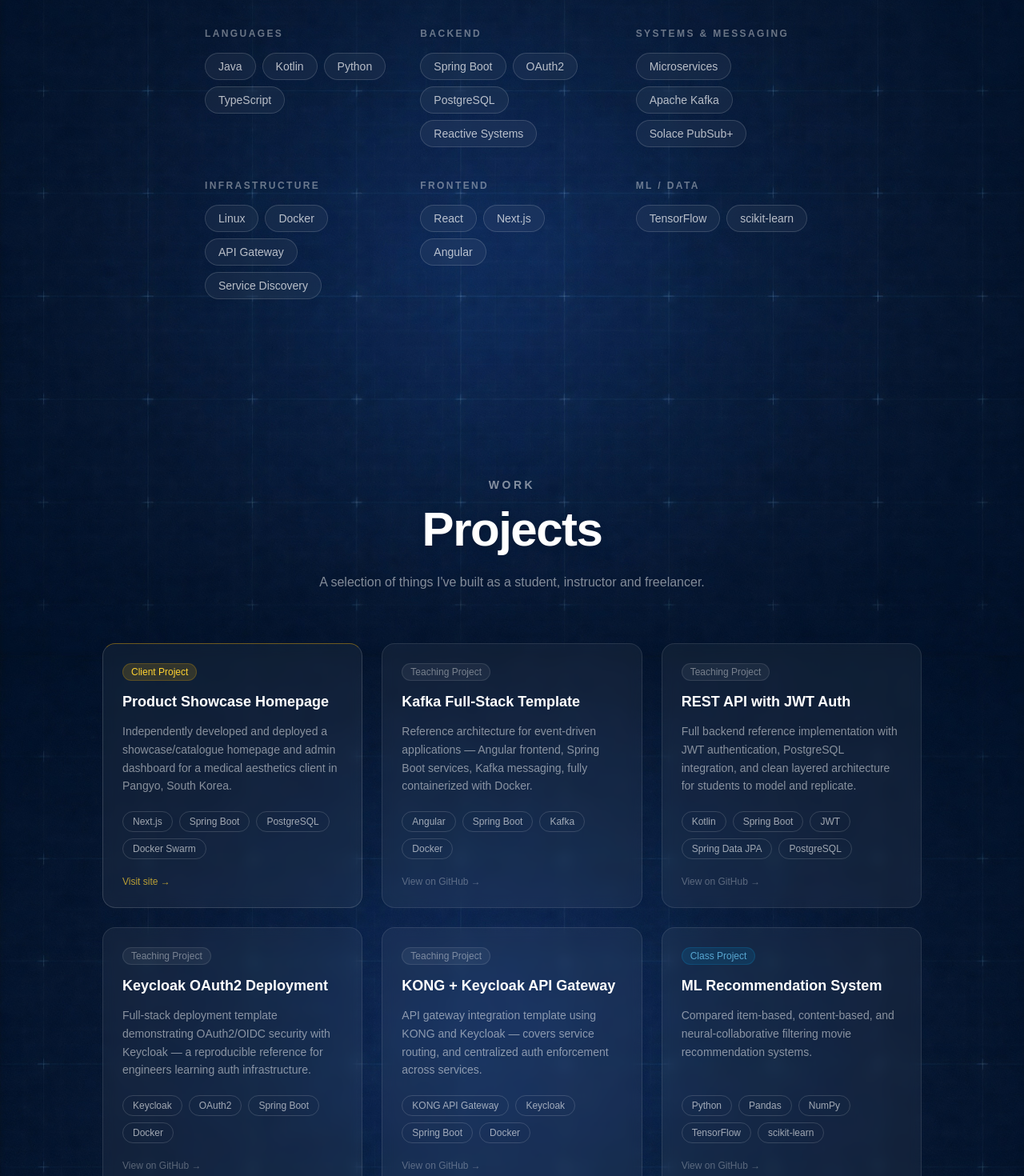
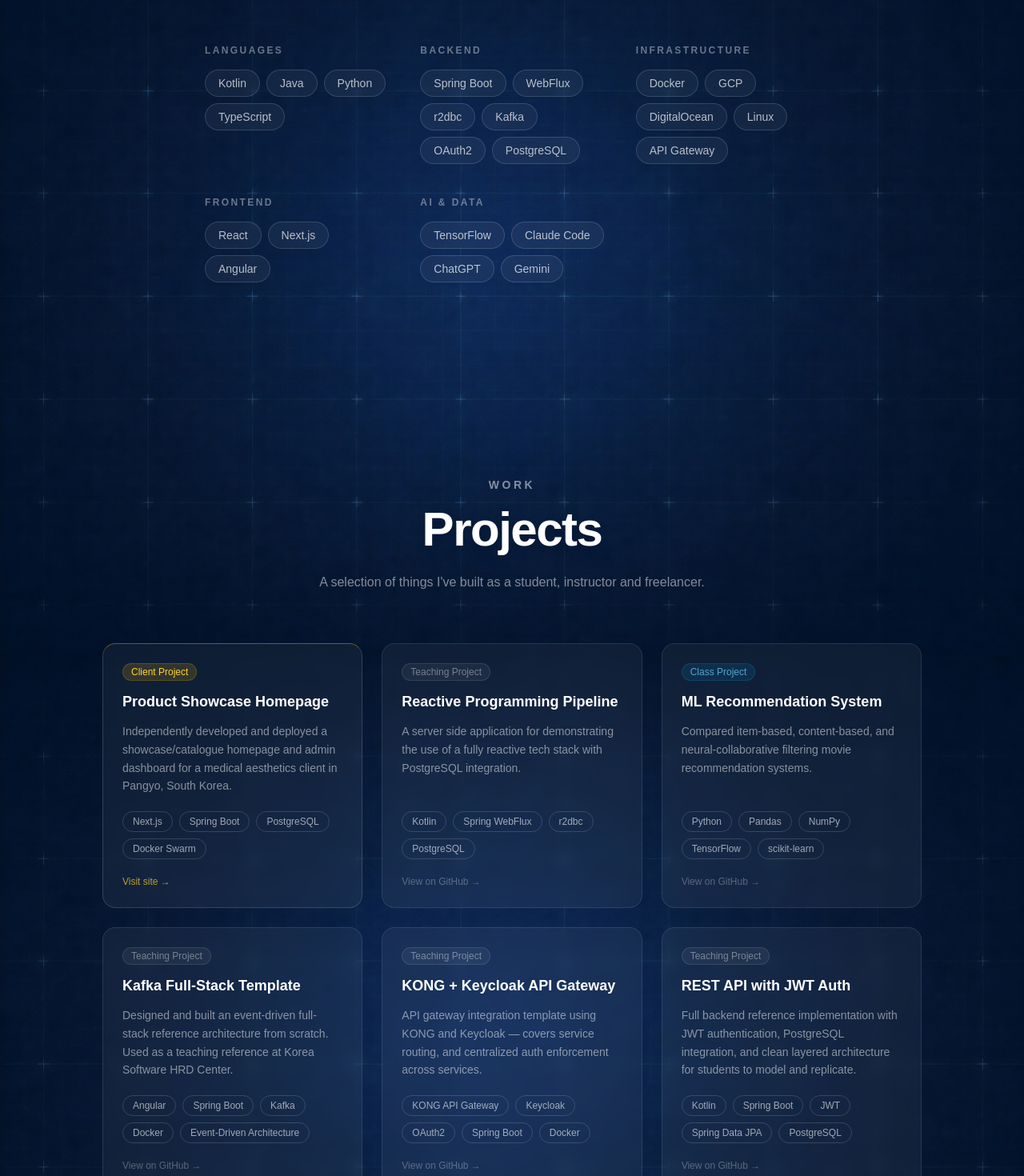
Before and after one commit to saintrivers/saintrivers_portfolio, a Next.js app: page / in a window 1280 px wide. Shown: the part 1100-2570 px from the top of the page at 80% size. Built offline with nearby package versions, Linux system fonts and the light colour scheme.

Commit message:
updated content

```diff
--- a/app/content.ts
+++ b/app/content.ts
@@ -15,8 +15,8 @@
 export const hero = {
   name: 'Dayan Eam',
   title: 'Backend / Full-Stack Engineer',
-  bio: 'Software Engineer focused on backend systems, distributed architectures, and modern web applications.',
-  stack: 'Spring Boot • Kotlin/Java • React • PostgreSQL • Docker • Microservices',
+  bio: 'Backend engineer with hands-on experience in event-driven systems, reactive programming, and cloud-deployed services — comfortable shipping in fast-moving environments and fluent in LLM-based development tools as part of daily workflow.',
+  stack: 'Kotlin • Spring Boot • Kafka • PostgreSQL • WebFlux • Docker',
 }
 
 // ---- About ----
@@ -74,7 +74,7 @@
     src: '/logos/kshrd_logo.png',
     alt: 'Korea Software HRD Center',
     name: 'Korea Software HRD Center',
-    degree: 'Blockchain Engineering and Microservice Architecture',
+    degree: 'Blockchain Engineering & Microservice Architecture',
     link: 'https://www.kshrd.com.kh/',
     container: 'h-12 w-12 rounded-full',
   },
@@ -91,12 +91,11 @@
 // ---- Skills ----
 
 export const skillGroups = [
-  { category: 'Languages', skills: ['Java', 'Kotlin', 'Python', 'TypeScript'] },
-  { category: 'Backend', skills: ['Spring Boot', 'OAuth2', 'PostgreSQL', 'Reactive Systems'] },
-  { category: 'Systems & Messaging', skills: ['Microservices', 'Apache Kafka', 'Solace PubSub+'] },
-  { category: 'Infrastructure', skills: ['Linux', 'Docker', 'API Gateway', 'Service Discovery'] },
-  { category: 'Frontend', skills: ['React', 'Next.js', 'Angular'] },
-  { category: 'ML / Data', skills: ['TensorFlow', 'scikit-learn'] },
+  { category: 'Languages',      skills: ['Kotlin', 'Java', 'Python', 'TypeScript'] },
+  { category: 'Backend',        skills: ['Spring Boot', 'WebFlux', 'r2dbc', 'Kafka', 'OAuth2', 'PostgreSQL'] },
+  { category: 'Infrastructure', skills: ['Docker', 'GCP', 'DigitalOcean', 'Linux', 'API Gateway'] },
+  { category: 'Frontend',       skills: ['React', 'Next.js', 'Angular'] },
+  { category: 'AI & Data',      skills: ['TensorFlow', 'Claude Code', 'ChatGPT', 'Gemini', ] },
 ]
 
 // ---- Research ----
@@ -150,10 +149,31 @@
     type: 'client',
   },
   {
+    name: 'Reactive Programming Pipeline',
+    description: 'A server side application for demonstrating the use of a fully reactive tech stack with PostgreSQL integration.',
+    tags: ['Kotlin', 'Spring WebFlux', 'r2dbc', 'PostgreSQL'],
+    href: 'https://github.com/saintrivers/reactive-class-demo',
+    type: 'teaching',
+  },
+  {
+    name: 'ML Recommendation System',
+    description: 'Compared item-based, content-based, and neural-collaborative filtering movie recommendation systems.',
+    tags: ['Python', 'Pandas', 'NumPy', 'TensorFlow', 'scikit-learn'],
+    href: 'https://github.com/saintrivers/movie_recommendation',
+    type: 'class',
+  },
+  {
     name: 'Kafka Full-Stack Template',
-    description: 'Reference architecture for event-driven applications — Angular frontend, Spring Boot services, Kafka messaging, fully containerized with Docker.',
-    tags: ['Angular', 'Spring Boot', 'Kafka', 'Docker'],
+    description: 'Designed and built an event-driven full-stack reference architecture from scratch. Used as a teaching reference at Korea Software HRD Center.',
+    tags: ['Angular', 'Spring Boot', 'Kafka', 'Docker', 'Event-Driven Architecture'],
     href: 'https://github.com/saintrivers/kafka_messaging_app',
+    type: 'teaching',
+  },
+  {
+    name: 'KONG + Keycloak API Gateway',
+    description: 'API gateway integration template using KONG and Keycloak — covers service routing, and centralized auth enforcement across services.',
+    tags: ['KONG API Gateway', 'Keycloak', 'OAuth2', 'Spring Boot', 'Docker'],
+    href: 'https://github.com/saintrivers/microservice-template',
     type: 'teaching',
   },
   {
@@ -163,25 +183,4 @@
     href: 'https://github.com/saintrivers/kotlin_springboot_ams',
     type: 'teaching',
   },
-  {
-    name: 'Keycloak OAuth2 Deployment',
-    description: 'Full-stack deployment template demonstrating OAuth2/OIDC security with Keycloak — a reproducible reference for engineers learning auth infrastructure.',
-    tags: ['Keycloak', 'OAuth2', 'Spring Boot', 'Docker'],
-    href: 'https://github.com/saintrivers/ultimate-keycloak-guide',
-    type: 'teaching',
-  },
-  {
-    name: 'KONG + Keycloak API Gateway',
-    description: 'API gateway integration template using KONG and Keycloak — covers service routing, and centralized auth enforcement across services.',
-    tags: ['KONG API Gateway', 'Keycloak', 'Spring Boot', 'Docker'],
-    href: 'https://github.com/saintrivers/microservice-template',
-    type: 'teaching',
-  },
-  {
-    name: 'ML Recommendation System',
-    description: 'Compared item-based, content-based, and neural-collaborative filtering movie recommendation systems.',
-    tags: ['Python', 'Pandas', 'NumPy', 'TensorFlow', 'scikit-learn'],
-    href: 'https://github.com/saintrivers/movie_recommendation',
-    type: 'class',
-  },
 ]
```
